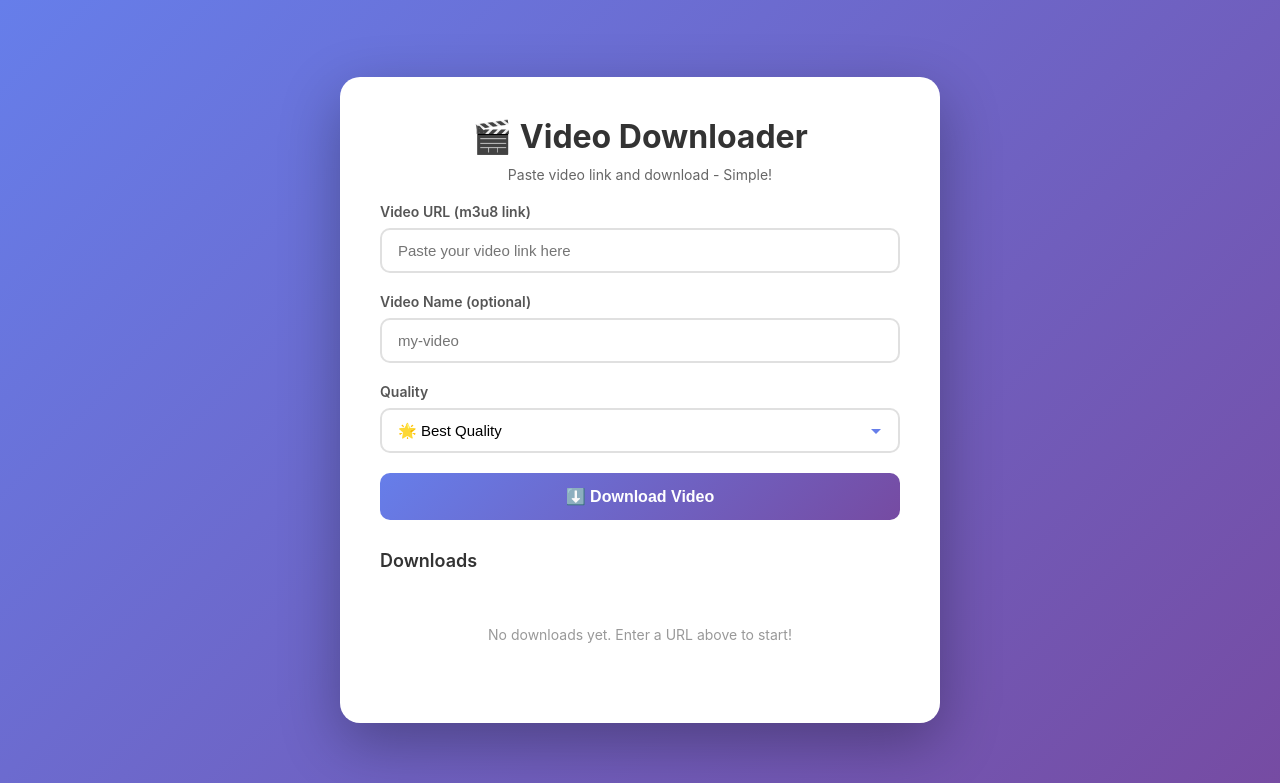
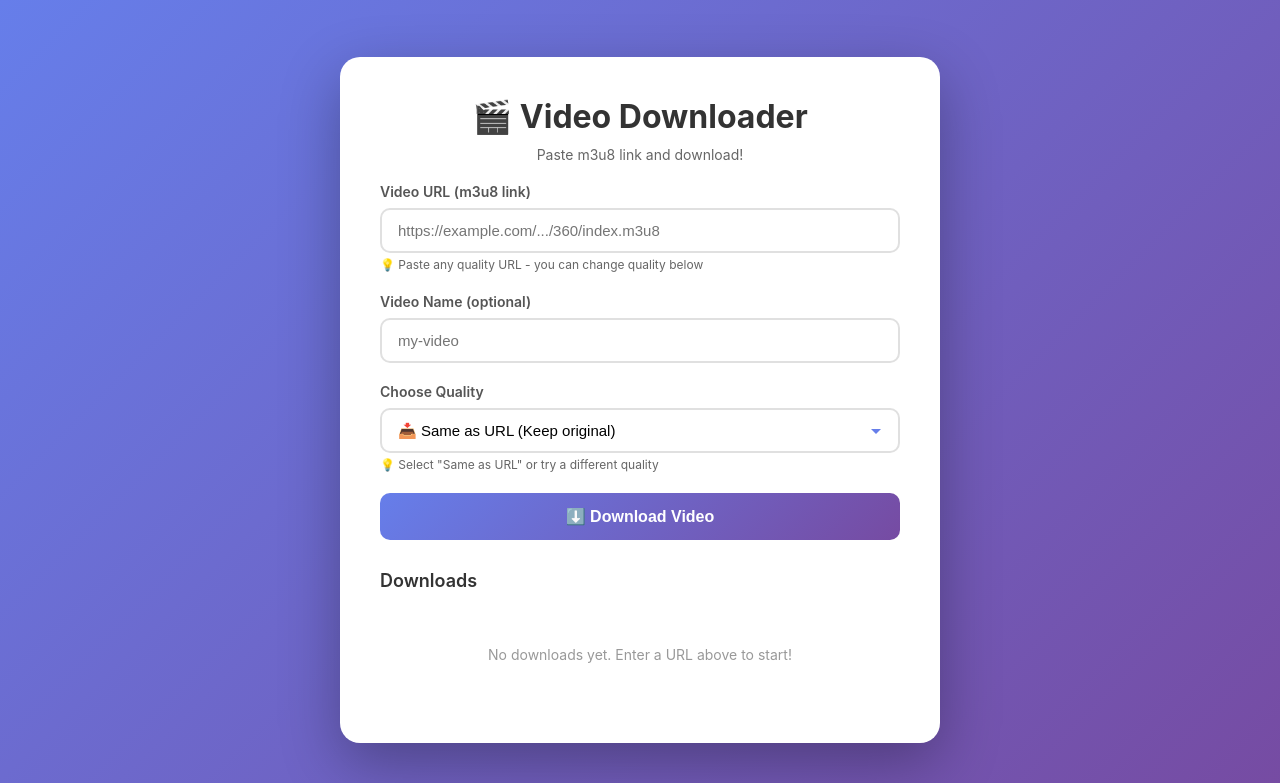
Before and after one commit to black12-ag/downloader, a Flask app: page / in a window 1280 px wide. Shown: the top 783 px of the page. Run offline with Flask 3, Linux system fonts and the light colour scheme.

Commit message:
Add quality selector - change URL quality automatically

```diff
--- a/app.py
+++ b/app.py
@@ -29,22 +29,9 @@ def download_video(download_id, url, filename, quality='best'):
         output_path = DOWNLOAD_DIR / filename
         output_template = str(output_path.with_suffix(''))
 
-        # Check if quality is a specific format ID (numeric) or a preset
-        if quality.isdigit():
-            # Specific format ID selected
-            format_string = f'{quality}+bestaudio/best'
-        else:
-            # Quality preset
-            quality_formats = {
-                'best': 'bestvideo[ext=mp4]+bestaudio[ext=m4a]/best[ext=mp4]/best',
-                '2160p': 'bestvideo[height<=2160][ext=mp4]+bestaudio[ext=m4a]/best[height<=2160]',
-                '1080p': 'bestvideo[height<=1080][ext=mp4]+bestaudio[ext=m4a]/best[height<=1080]',
-                '720p': 'bestvideo[height<=720][ext=mp4]+bestaudio[ext=m4a]/best[height<=720]',
-                '480p': 'bestvideo[height<=480][ext=mp4]+bestaudio[ext=m4a]/best[height<=480]',
-                '360p': 'bestvideo[height<=360][ext=mp4]+bestaudio[ext=m4a]/best[height<=360]',
-                '240p': 'bestvideo[height<=240][ext=mp4]+bestaudio[ext=m4a]/best[height<=240]',
-            }
-            format_string = quality_formats.get(quality, quality_formats['best'])
+        # For direct m3u8 streams, just use 'best' - the quality is in the URL itself
+        # The user already selected the quality when they got the m3u8 URL (360, 720, 1080, etc.)
+        format_string = 'best'
 
         # Use yt-dlp to download with selected quality
         command = [
--- a/templates/index.html
+++ b/templates/index.html
@@ -292,12 +292,13 @@
 <body>
     <div class="container">
         <h1>🎬 Video Downloader</h1>
-        <p class="subtitle">Paste video link and download - Simple!</p>
+        <p class="subtitle">Paste m3u8 link and download!</p>
 
         <form id="downloadForm">
             <div class="input-group">
                 <label for="url">Video URL (m3u8 link)</label>
-                <input type="text" id="url" placeholder="Paste your video link here" required>
+                <input type="text" id="url" placeholder="https://example.com/.../360/index.m3u8" required>
+                <small style="color: #666; font-size: 12px;">💡 Paste any quality URL - you can change quality below</small>
             </div>
 
             <div class="input-group">
@@ -306,14 +307,15 @@
             </div>
 
             <div class="input-group">
-                <label for="quality">Quality</label>
+                <label for="quality">Choose Quality</label>
                 <select id="quality">
-                    <option value="best">🌟 Best Quality</option>
-                    <option value="1080p">🎥 1080p (Full HD)</option>
-                    <option value="720p">📹 720p (HD)</option>
-                    <option value="480p">📱 480p</option>
-                    <option value="360p">💾 360p (Smaller)</option>
+                    <option value="same">📥 Same as URL (Keep original)</option>
+                    <option value="1080">🎥 1080p (Full HD)</option>
+                    <option value="720">📹 720p (HD)</option>
+                    <option value="480">📱 480p</option>
+                    <option value="360">💾 360p</option>
                 </select>
+                <small style="color: #666; font-size: 12px;">💡 Select "Same as URL" or try a different quality</small>
             </div>
 
             <button type="submit" id="downloadBtn">⬇️ Download Video</button>
@@ -340,13 +342,23 @@
         downloadForm.addEventListener('submit', async (e) => {
             e.preventDefault();
 
-            const url = urlInput.value.trim();
+            let url = urlInput.value.trim();
             const filename = filenameInput.value.trim() || 'video';
             const quality = qualitySelect.value;
 
             if (!url) {
                 alert('Please paste a video URL');
                 return;
+            }
+
+            // If user selected a different quality, try to change it in the URL
+            if (quality !== 'same') {
+                // Try to replace quality in URL (e.g., /360/ -> /720/)
+                const qualityPattern = /\/(1080|720|480|360|240)\//;
+                if (qualityPattern.test(url)) {
+                    url = url.replace(qualityPattern, `/${quality}/`);
+                    console.log('Changed URL to:', url);
+                }
             }
 
             downloadBtn.disabled = true;
@@ -358,7 +370,7 @@
                     headers: {
                         'Content-Type': 'application/json',
                     },
-                    body: JSON.stringify({ url, filename, quality })
+                    body: JSON.stringify({ url, filename, quality: 'best' })
                 });
 
                 const data = await response.json();
```
